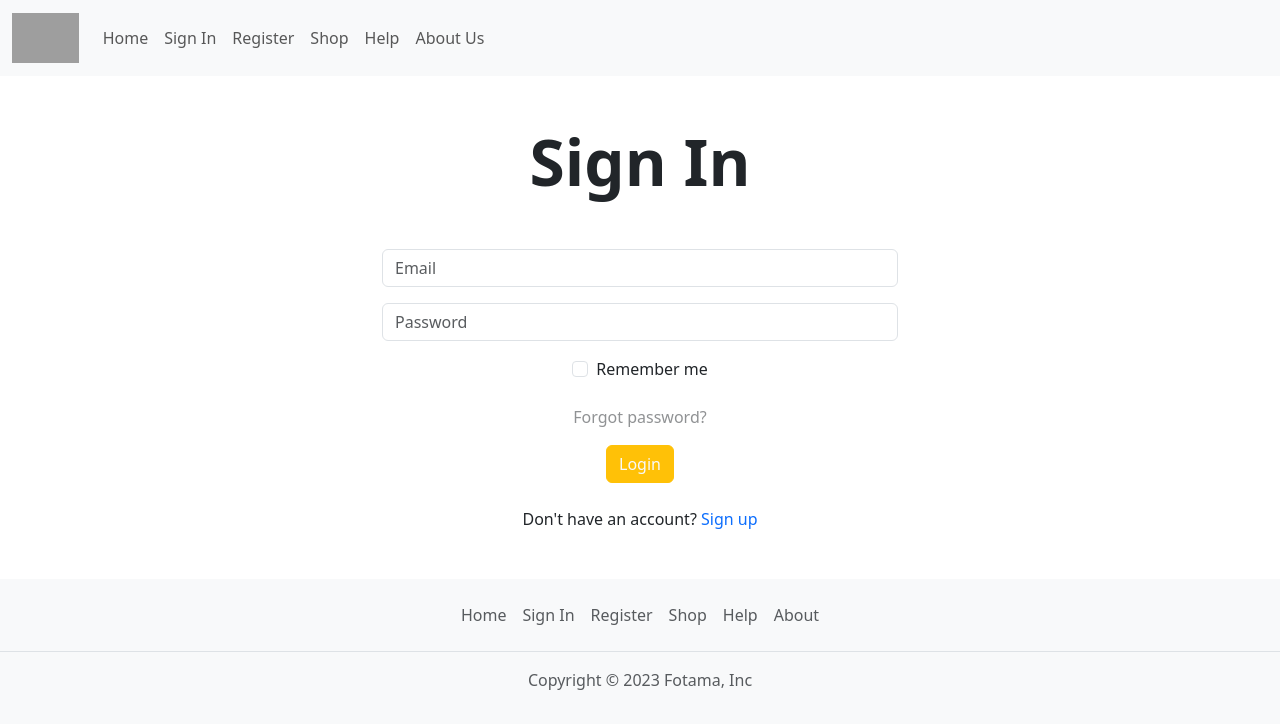
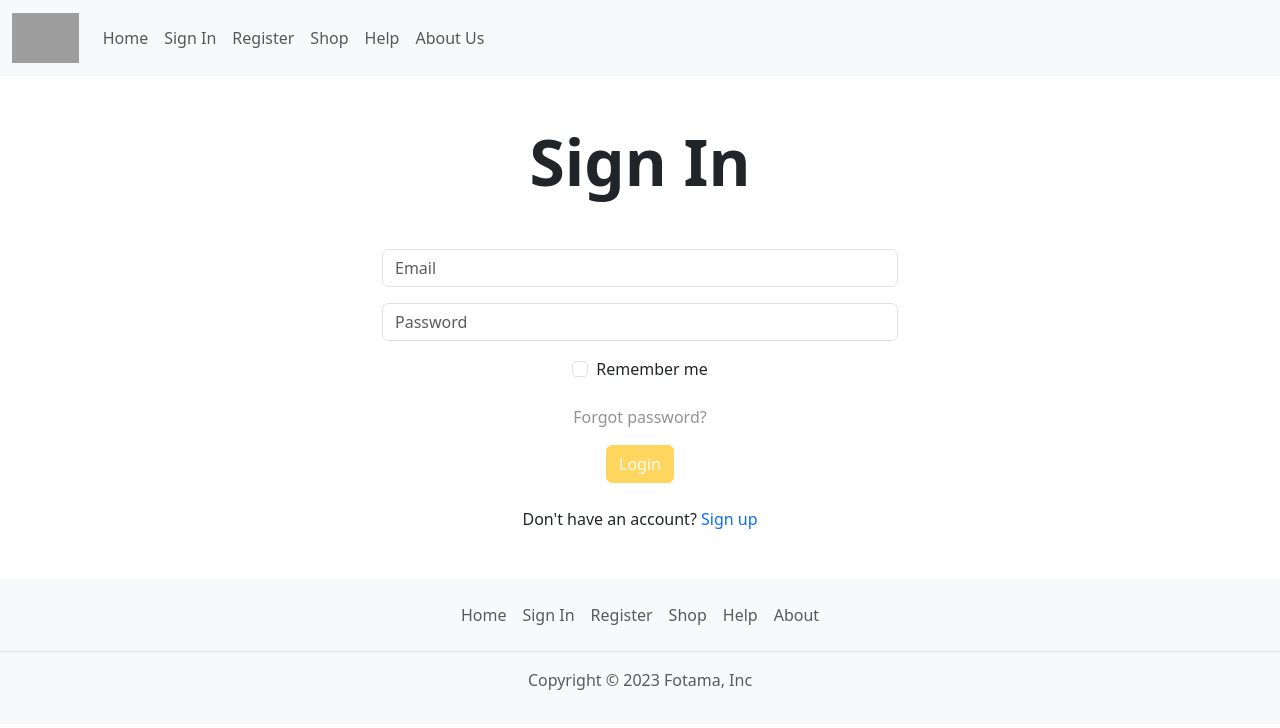
Before and after one commit to benbenwsh/ezonemobile, a React (Create React App) app in the folder frontend/: page /signin in a window 1280 px wide. Shown: the top 728 px of the page. Built offline with nearby package versions, Linux system fonts and the light colour scheme; grey boxes are pictures that could not be loaded.

Commit message:
add email and password validation in sign in page

```diff
--- a/frontend/src/components/Button.jsx
+++ b/frontend/src/components/Button.jsx
@@ -2,7 +2,13 @@ import React from "react";
 
 export default function Button(props) {
   return (
-    <button type="submit" className={`btn btn-block mb-4  ${props.className}`} onClick={props.handler}>
+    <button
+      type={props.type}
+      className={`btn btn-block mb-4  ${props.className}`}
+      onClick={props.handler}
+      id={props.btnId}
+      disabled={props.disabled}
+    >
       {props.btnName}
     </button>
   );
--- a/frontend/src/components/FormInput.jsx
+++ b/frontend/src/components/FormInput.jsx
@@ -1,4 +1,4 @@
-import React from "react";
+import React, { useState } from "react";
 
 export default function FormInput(props) {
   return (
@@ -8,6 +8,7 @@ export default function FormInput(props) {
       placeholder={props.placeholder}
       name={props.name}
       ref={props.inputRef}
+      onChange={props.onChange}
       required
     />
   );
--- a/frontend/src/components/SignInForm.jsx
+++ b/frontend/src/components/SignInForm.jsx
@@ -39,6 +39,29 @@ export default function () {
     }
   };
 
+  // disable login btn when input box is empty
+  const [email, setEmail] = useState("");
+  const [password, setPassword] = useState("");
+
+  const handleEmailChange = (e) => {
+    setEmail(e.target.value);
+  };
+
+  const handlePasswordChange = (e) => {
+    setPassword(e.target.value);
+  };
+
+  const isEmailValid = (email) => {
+    const emailPattern = /^[^\s@]+@[^\s@]+\.[^\s@]+$/;
+    return emailPattern.test(email);
+  };
+
+  const isPasswordValid = (password) => {
+    return password.length >= 8 && password.length <= 128;
+  };
+
+  const isDisabled = !(isEmailValid(email) && isPasswordValid(password));
+
   return (
     <div className="container text-center form-max-width">
       <h1 className="my-5 display-3 fw-bold">Sign In</h1>
@@ -51,6 +74,7 @@ export default function () {
                 placeholder="Email"
                 name="email"
                 inputRef={emailRef}
+                onChange={handleEmailChange}
               />
             </div>
           </div>
@@ -61,6 +85,7 @@ export default function () {
                 placeholder="Password"
                 name="password"
                 inputRef={passwordRef}
+                onChange={handlePasswordChange}
               />
             </div>
           </div>
@@ -71,9 +96,12 @@ export default function () {
             </Link>
           </p>
           <Button
+            type="submit"
             className="btn-warning text-light"
             btnName="Login"
             handler={LoginButtonClicked}
+            id="login-btn"
+            disabled={isDisabled}
           />
         </form>
         <span>Don't have an account? </span>
```
